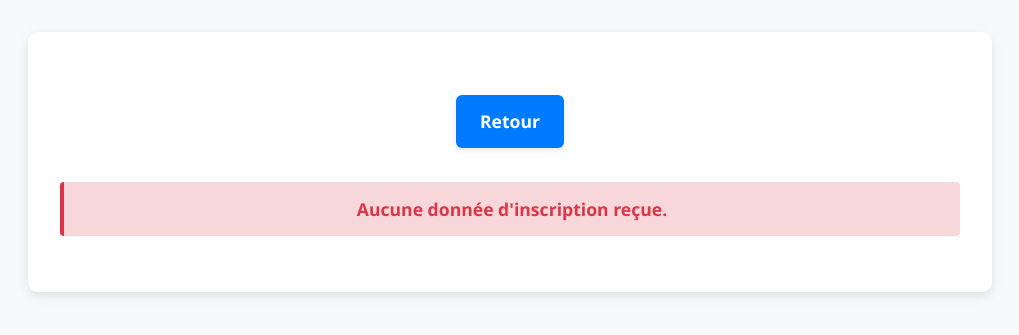
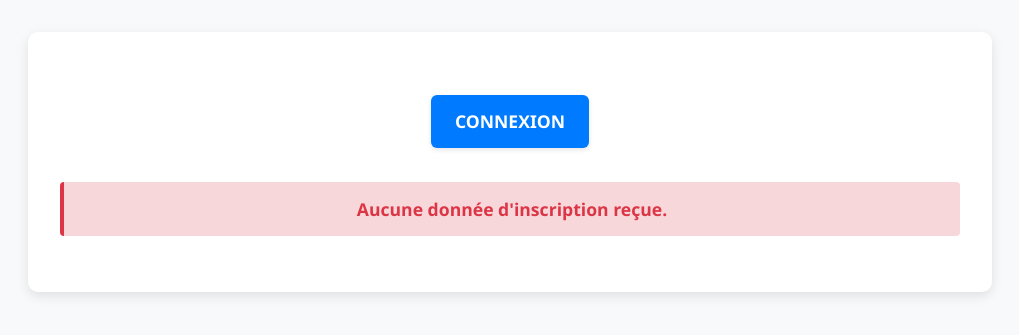
Before and after one commit to Fianesothug/Projet_integrateur, a PHP site: page /inscription in a window 1280 px wide. Shown: the top 335 px of the page, without its empty margins (130-1149 px from the left). Run offline with PHP 8.4, Linux system fonts and the light colour scheme; some libraries are stand-ins or nearby versions.

Commit message:
modification inscription.php

```diff
--- a/inscription.php
+++ b/inscription.php
@@ -15,7 +15,7 @@
 </head>
 <body>
     <div class="container">
-        <h1 class="hh"><a href="login.php">Retour</a></h1>
+        <h1 class="hh"><a href="login.php">CONNEXION</a></h1>
 
         <?php
         // Fonction pour générer une chaîne aléatoire
```
